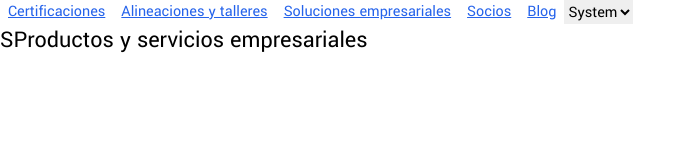
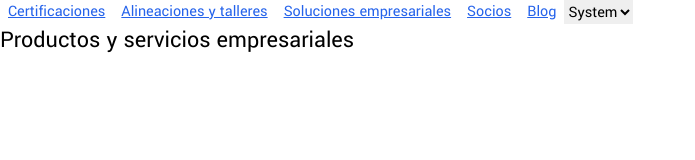
Before and after one commit to esphiritu/centro-evaluacion, a Next.js app: page /soluciones in a window 1280 px wide. Shown: the top 160 px of the page, without its empty margins (0-695 px from the left). Built offline with nearby package versions, Linux system fonts and the light colour scheme.

Commit message:
Small changes to some pages

```diff
--- a/src/app/explora/page.js
+++ b/src/app/explora/page.js
@@ -1,6 +1,6 @@
 
 
-export default function Certificados() {
+export default function Explora() {
     return (
     <>
       <h1>Alineaciones y talleres previo a tu evaluación</h1>
--- a/src/app/socios/page.js
+++ b/src/app/socios/page.js
@@ -1,7 +1,7 @@
 export default function Socios() {
     return (
     <>
-      <h1>Sistema Nacional de Competenicias</h1>
+      <h1>Sistema Nacional de Competencias</h1>
       <h2>CONOCER</h2>
       <h2>ICE México</h2>
     </>
--- a/src/app/soluciones/page.js
+++ b/src/app/soluciones/page.js
@@ -1,3 +1,3 @@
-export default function Page() {
-    return <h1>SProductos y servicios empresariales</h1>;
+export default function Soluciones() {
+    return <h1>Productos y servicios empresariales</h1>;
   }
```
